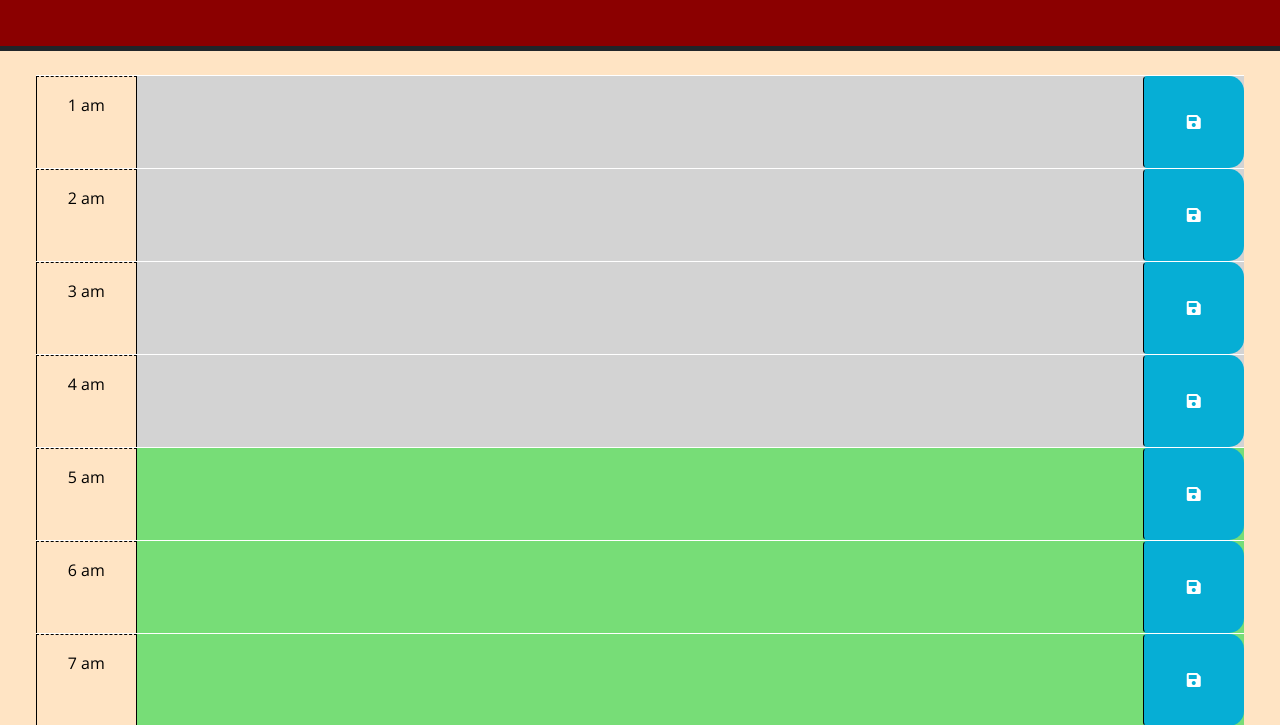
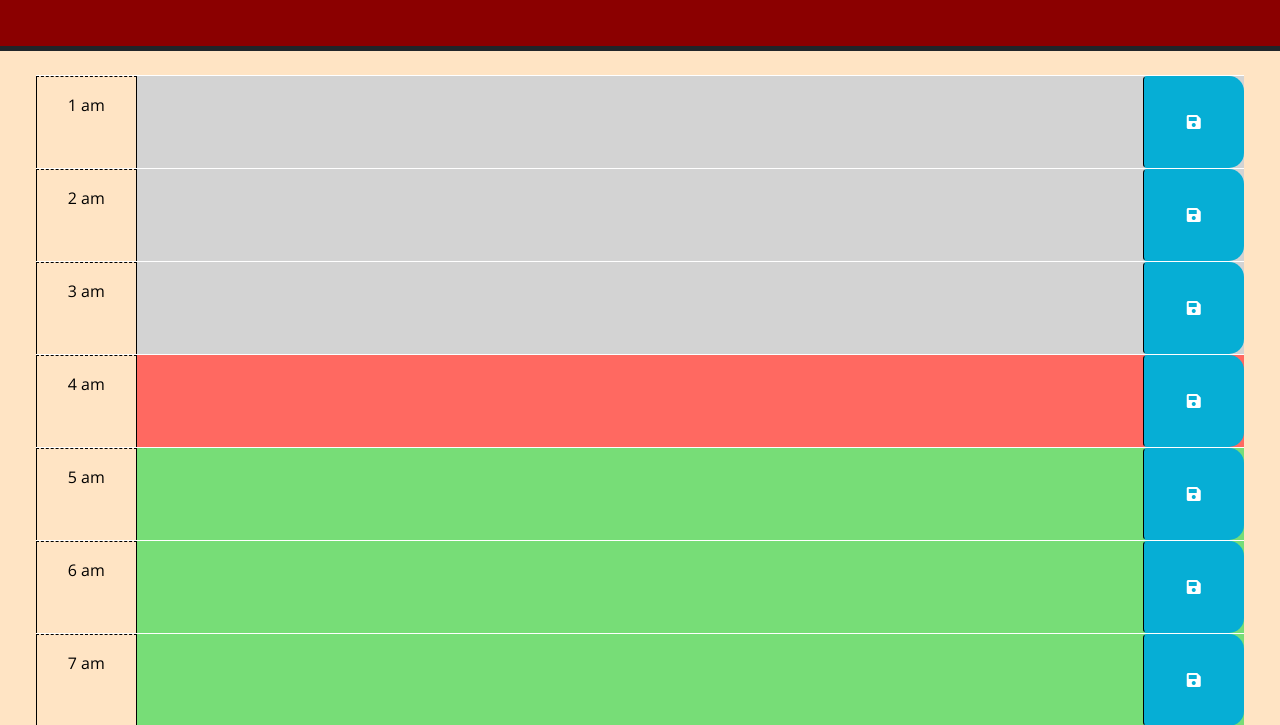
Before and after one commit to vader9911/workday-scheduler, a plain HTML site: page index.html in a window 1280 px wide. Shown: the part 375-1100 px from the top of the page. Drawn offline with nearby package versions, Linux system fonts and the light colour scheme.

Commit message:
add click event and save text area to local

```diff
--- a/Assets/JS/script.js
+++ b/Assets/JS/script.js
@@ -1,14 +1,6 @@
-// Wrap all code that interacts with the DOM in a call to jQuery to ensure that
-// the code isn't run until the browser has finished rendering all the elements
-// in the html.
 
 $(document).ready(function () {
-  // TODO: Add a listener for click events on the save button. This code should
-  // use the id in the containing time-block as a key to save the user input in
-  // local storage. HINT: What does `this` reference in the click listener
-  // function? How can DOM traversal be used to get the "hour-x" id of the
-  // time-block containing the button that was clicked? How might the id be
-  // useful when saving the description in local storage?
+
 
   // Display Day and time
   var currentTime = dayjs().format('h a');
@@ -19,17 +11,39 @@ $(document).ready(function () {
   $("p#currentDay").text('Today is: ' + currentDay);
   $("p#currentTime").text('Time: ' + currentTime);
 
+  $('.container-lg-am').on('click', '.time-block-am button', function (e) {
+    e.preventDefault();
+
+    console.log('Save button clicked');
+    // Get the textarea that corresponds to the clicked button
+    var currentTextArea = $(this).closest('.time-block-am').find('textarea');
+
+    var textareaId = currentTextArea.attr('id');
+    // Get the text from the textarea
+    var inputValue = currentTextArea.val();
+    var key = 'textAm_' + textareaId;
+    // Store the text in local storage with the textareaId as the key
+    localStorage.setItem(key, inputValue);
+    console.log('Text stored in local storage with key:', key);
+});
+
+$('.container-lg-pm').on('click', '.time-block-pm button', function (e) {
+  e.preventDefault();
+
+  console.log('Save button clicked');
+  // Get the textarea that corresponds to the clicked button
+  var currentTextArea = $(this).closest('.time-block-pm').find('textarea');
+  var textareaId = currentTextArea.attr('id');
+  // Get the text from the textarea
+  var inputValue = currentTextArea.val();
+  var key = 'textPm_' + textareaId;
+  // Store the text in local storage with the textareaId as the key
+  localStorage.setItem(key, inputValue);
+});
 
 
-  $('.btn').click(function (e) {
-    e.preventDefault();
-
-  });
-
-
-
-  var timeBlockAm =  $('.time-block-am').prop('outerHTML');
-  var timeBlockPm =  $('.time-block-pm').prop('outerHTML');
+  var timeBlockAm =  $('.time-block-am');
+  var timeBlockPm =  $('.time-block-pm');
   var containerAm = $('.container-lg-am');
   var containerPm = $('.container-lg-pm');
   var timeCardsAm = 12;
@@ -37,63 +51,41 @@ $(document).ready(function () {
 
 //loops to generate the time blocks
 for (let index = 1; index <= timeCardsAm; index++) {
-  containerAm.append(timeBlockAm);
-  var cardTime = '.card-' + index;
+  containerAm.append(timeBlockAm.clone());
   var assembledTimeAm = index + ' am';
   var currentCard = containerAm.find('.time-block-am').last();
-  currentCard.removeClass('hidden').addClass(cardTime);
+  var currentCardText = currentCard.find('.description');
+
+  currentCard.removeClass('hidden').addClass('card-' + index);
   currentCard.find('.hour').text(assembledTimeAm);
-  if (assembledTimeAm == currentTimeNum){
+  currentCardText.attr('id', index);
+
+  // Add check to color blocks
+  if (index == currentTimeNum && currentTimeAPm == 'am') {
     currentCard.addClass("present");
   }
-  if (currentTimeNum < index){
-    if (currentTimeAPm ==  'am'){
-      currentCard.addClass("future");
-    }
+  if (currentTimeNum < index && currentTimeAPm == 'am') {
+    currentCard.addClass("future");
   }
 }
 
 for (let index = 1; index <= timeCardsPm; index++) {
-  containerPm.append(timeBlockPm);
-  var cardTime = '.card-pm-' + index;
+  containerPm.append(timeBlockPm.clone());
   var assembledTimePm = index + ' pm';
   var currentCard = containerPm.find('.time-block-pm').last();
-  currentCard.removeClass('hidden').addClass(cardTime);
+  var currentCardText = currentCard.find('.description');
+
+  currentCard.removeClass('hidden').addClass('card-' + index);
   currentCard.find('.hour').text(assembledTimePm);
-  if (assembledTimePm == currentTime){
+  currentCardText.attr('id', index);
+
+  // Add check to color blocks
+  if (index == currentTimeNum && currentTimeAPm == 'pm') {
     currentCard.addClass("present");
   }
-  if (currentTimeNum < index){
-    if (currentTimeAPm == 'pm'){
-      currentCard.addClass("future");
-    }
+  if (currentTimeNum < index && currentTimeAPm == 'pm') {
+    currentCard.addClass("future");
   }
 }
 
-
-
-var nowCardAm = assembledTimeAm;
-// var nowCardPm = assembledTimePm;
-
-// if (nowCardAm == currentTime){
-
-// }else if (nowCardPm == currentTime)
-
-
-// console.log(nowCardAm);
-
-
-
-
-
-  // TODO: Add code to apply the past, present, or future class to each time
-  // block by comparing the id to the current hour. HINTS: How can the id
-  // attribute of each time-block be used to conditionally add or remove the
-  // past, present, and future classes? How can Day.js be used to get the
-  // current hour in 24-hour time?
-  //
-  // TODO: Add code to get any user input that was saved in localStorage and set
-  // the values of the corresponding textarea elements. HINT: How can the id
-  // attribute of each time-block be used to do this?
-
 });
```
Also changed, not shown: index.html (indentation only).
